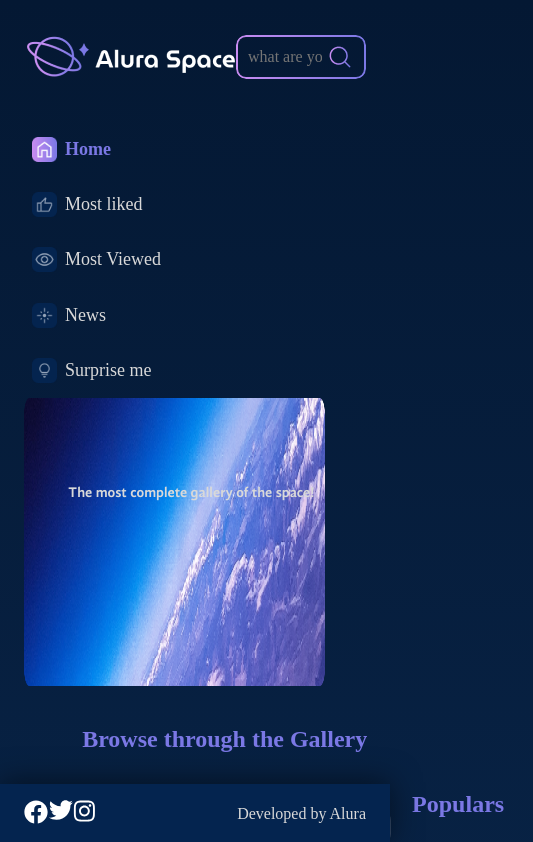
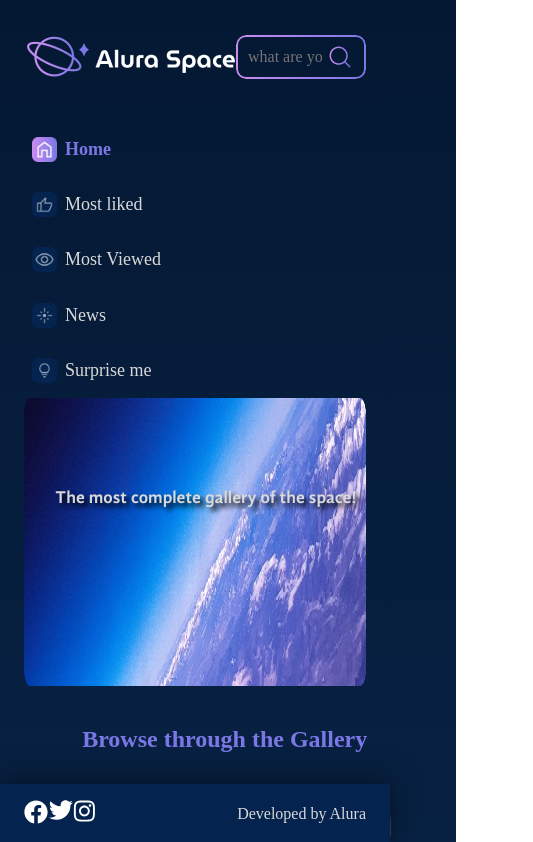
Before and after one commit to jotadagostin/alura-space, a React (Create React App) app: page / in a window 390 px wide. Shown: the top 842 px of the page, 533 px wide, since content can reach past the window. Built offline with nearby package versions, Linux system fonts and the light colour scheme.

Commit message:
update responsive

```diff
--- a/src/Pages/FirstPage/FirstPage.module.scss
+++ b/src/Pages/FirstPage/FirstPage.module.scss
@@ -49,8 +49,13 @@ main {
   }
 
   .principal h1 {
-    font-size: 0.9rem;
+    font-size: 1.1rem;
+    text-shadow: 4px 4px 5px black;
+    margin-left: -13px;
   }
 
+  .principal__image {
+    width: 100%;
+  }
 
 }
--- a/src/components/Populars/Populars.module.scss
+++ b/src/components/Populars/Populars.module.scss
@@ -66,3 +66,9 @@
     }
   }
 }
+
+@media screen and (max-width: 414px) {
+  .populars {
+    display: none;
+  }
+}
```
